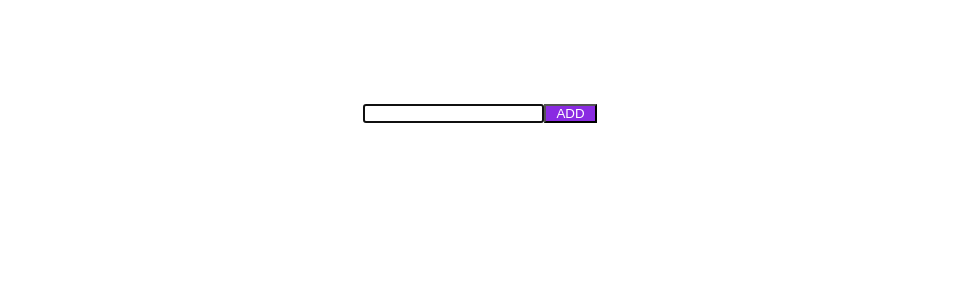
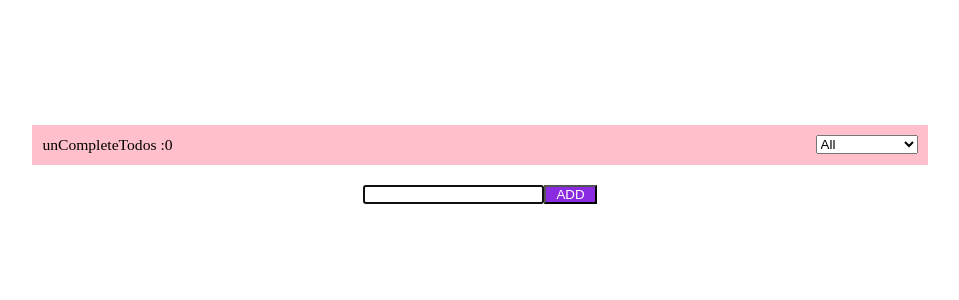
Before and after one commit to HanzaleLatifi/ReactCourse-Project, a React (Create React App) app: page / in a window 1280 px wide. Shown: the top 300 px of the page, without its empty margins (160-1119 px from the left). Built offline with nearby package versions, Linux system fonts and the light colour scheme.

Commit message:
add selectOption in Navbar

```diff
--- a/src/App.css
+++ b/src/App.css
@@ -37,3 +37,13 @@
 .addBtn {
   background-color: blueviolet;
 }
+header {
+  background-color: pink;
+  width: 70%;
+  margin: 2rem auto;
+  padding: 1rem;
+  font-size: 1.5rem;
+  display: flex;
+  justify-content: space-between;
+  align-items: center;
+}
--- /dev/null
+++ b/src/components/Navbar.js
@@ -0,0 +1,31 @@
+import React, { useState } from 'react'
+
+function Navbar({ selectHandler, unCompleteTodos }) {
+
+    const [status, setStatus] = useState('all');
+
+    const onSelect = (e) => {
+        setStatus(e.target.value)
+        selectHandler(e.target.value);
+
+
+    }
+
+    if (!unCompleteTodos) return <h2>set</h2>;
+    return (
+        <header>
+            <div>unCompleteTodos :{unCompleteTodos.length}</div>
+            <div>
+                <select onChange={onSelect} value={status}>
+                    <option value='all'>All</option>
+                    <option value='complete'>Completed</option>
+                    <option value='unComplete'>unCompleted</option>
+                </select>
+            </div>
+
+
+        </header>
+    )
+}
+
+export default Navbar
--- a/src/components/TodoApp.js
+++ b/src/components/TodoApp.js
@@ -1,9 +1,11 @@
 import React, { useState } from 'react'
+import Navbar from './Navbar';
 import TodoForm from './TodoForm'
 import TodoList from './TodoList'
 
 function TodoApp() {
     const [todos, setTodos] = useState([]);
+    const [filterTodo, setFilterTodo] = useState([]);
 
 
     const completeHandler = (todo) => {
@@ -37,8 +39,30 @@ function TodoApp() {
 
 
     }
+    const selectHandler = (select) => {
+
+        switch (select) {
+            // case 'all':
+            //     setFilterTodo(todos);
+            //     break;
+            case 'complete':
+                setFilterTodo(todos.filter(t => t.isComplete));
+                break;
+
+            case 'unComplete':
+                setFilterTodo(todos.filter(t => !t.isComplete));
+                break;
+
+            default: setFilterTodo(todos);
+
+
+
+        }
+    }
+
     return (
         <div className="App">
+            <Navbar todos={todos} selectHandler={selectHandler} unCompleteTodos={todos.filter(todo => !todo.isComplete)} />
             <TodoForm inputHandler={addTodoHandler} />
             <TodoList todos={todos} completeHandlerr={completeHandler} removeHandlerr={removeHandler} updateHandler={updateTodo} />
 
```
